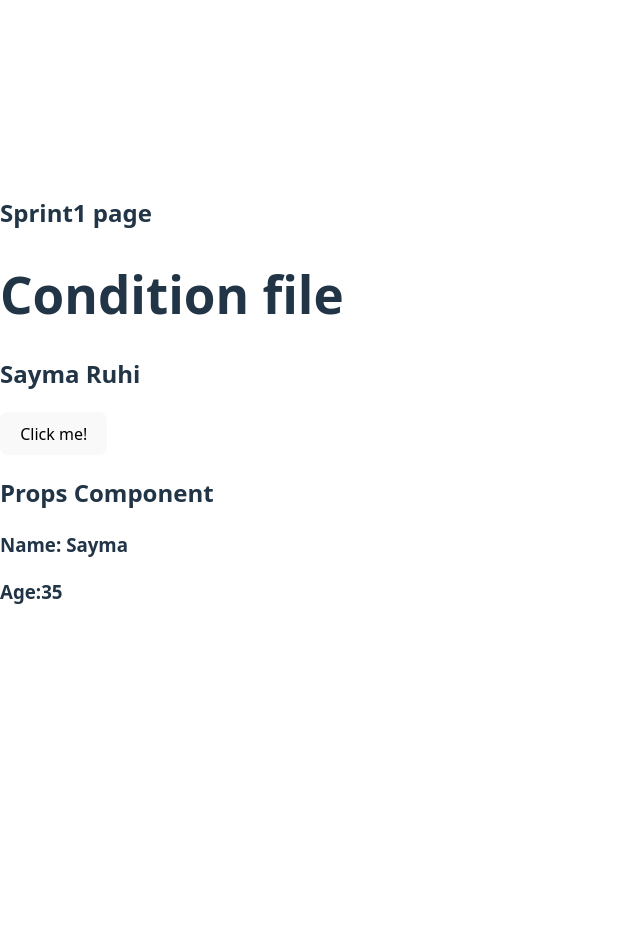
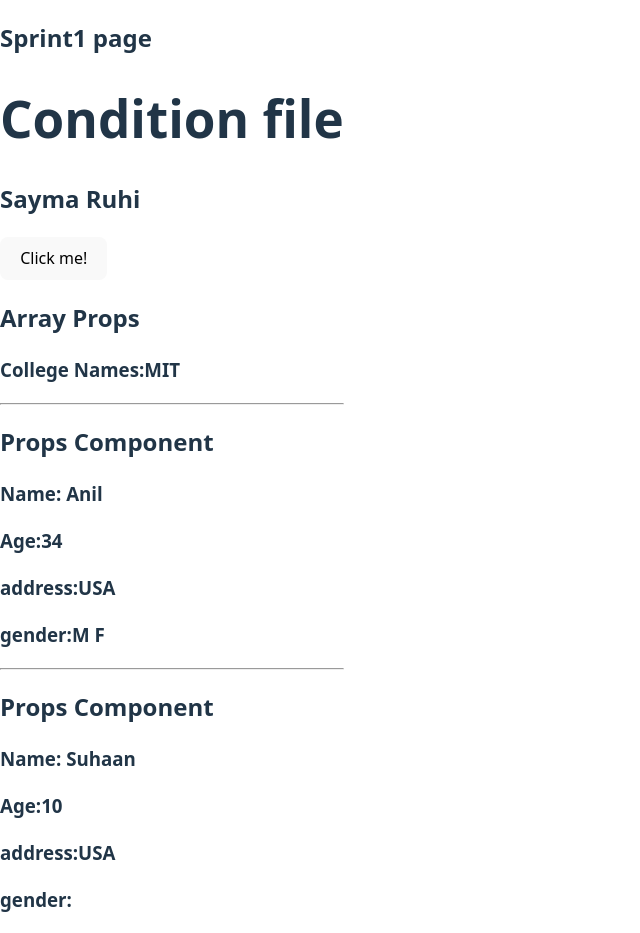
Before and after one commit to saymaruhi/condition1, a React (Vite) app: page / in a window 1280 px wide. Shown: the whole page, without its empty margins (0-640 px from the left). Before the commit the page ends 800 px from the top, so only its background shows below. Built offline with nearby package versions, Linux system fonts and the light colour scheme.

Commit message:
Worked on Props

```diff
--- a/src/App.jsx
+++ b/src/App.jsx
@@ -1,9 +1,26 @@
 import { useState } from "react";
 
-import Test from "./useProps.jsx";
+import Test from "./useProps";
+import College from "./arrayProps.jsx";
 
 function App() {
   const [display, setdisplay] = useState(true);
+
+  let userObject = {
+    name: "Anil",
+    age: "34",
+    address: "USA",
+    gender: "M  F"
+  }
+
+  let userObject2 = {
+    name: "Suhaan ",
+    age: "10",
+    address: "USA",
+
+  }
+
+  let collegeNames= ['NIT', 'MIT' , 'IIT']
 
 
 
@@ -14,11 +31,13 @@ function App() {
       {display ? <h2>Sayma Ruhi</h2> : <h3>condition not match</h3>}
       <button onClick={() => setdisplay(!display)}>Click me!</button>
 
+      <College name = {collegeNames[1]} />
 
-      <Test name= {"Sayma"} age= {"35"} />
+      <Test user= {userObject} />
+      <Test user= {userObject2} />
 
     </div>
-  );
+  )
 }
 
 
--- /dev/null
+++ b/src/arrayProps.jsx
@@ -0,0 +1,9 @@
+function College({name}){
+    return(
+        <div>
+            <h2> Array Props</h2>
+            <h3>College Names:{name}</h3>
+        </div>
+    )
+}
+export default College;
--- a/src/useProps.jsx
+++ b/src/useProps.jsx
@@ -1,15 +1,21 @@
-function Test({name,age}){
+function Test({user}){
     return(
        <div>
+        <hr/>
             <h2>Props Component</h2>
-            <h3>Name: {name}</h3>
-            <h3>Age:{age}</h3>
+            <h3>Name: {user.name}</h3>
+            <h3>Age:{user.age}</h3>
+            <h3>address:{user.address}</h3>
+            <h3>gender:{user.gender}</h3>
+
+
 
             </div>
            )
 
 
+}
 
 
-        }
-       export default Test;
+
+export default Test
```
